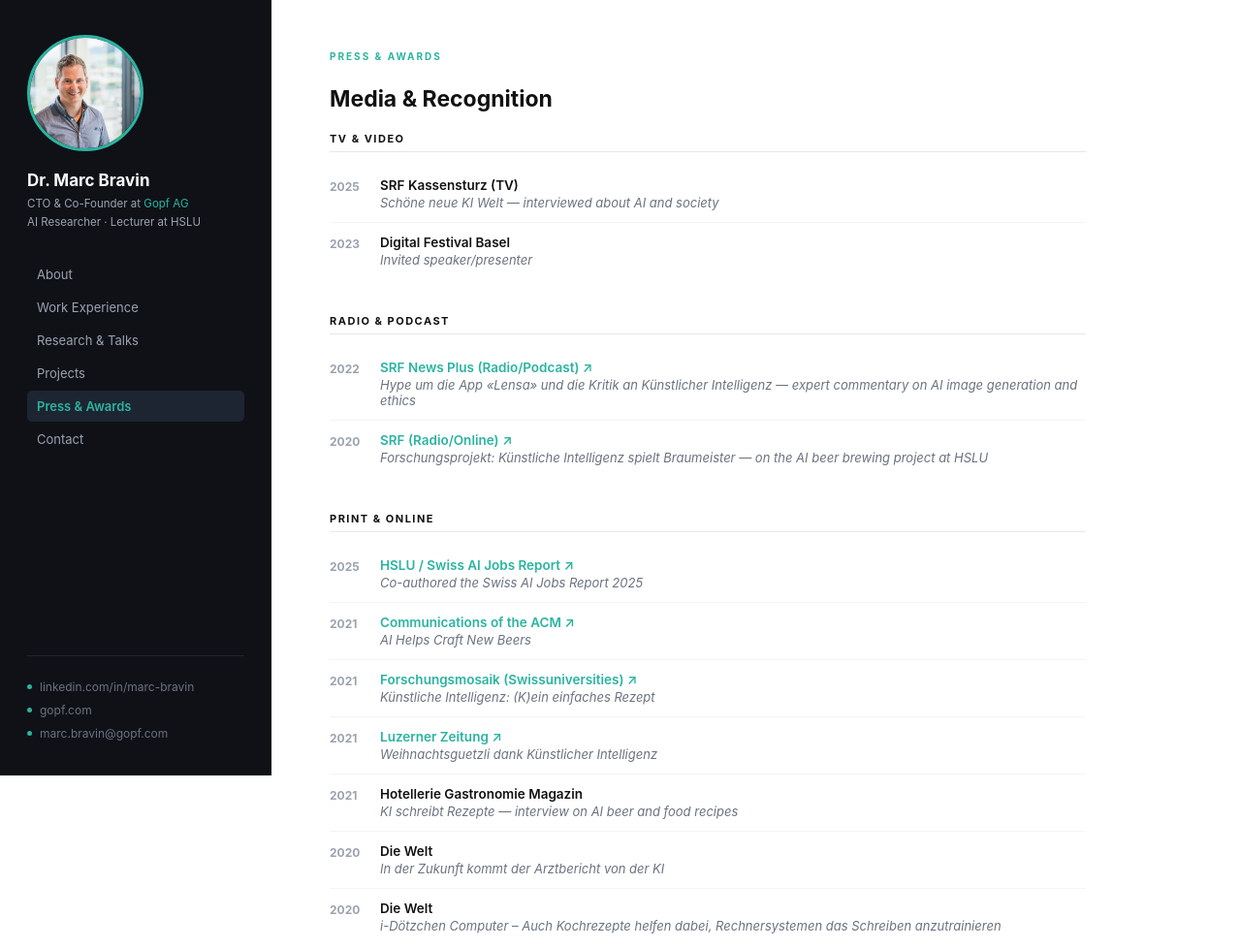
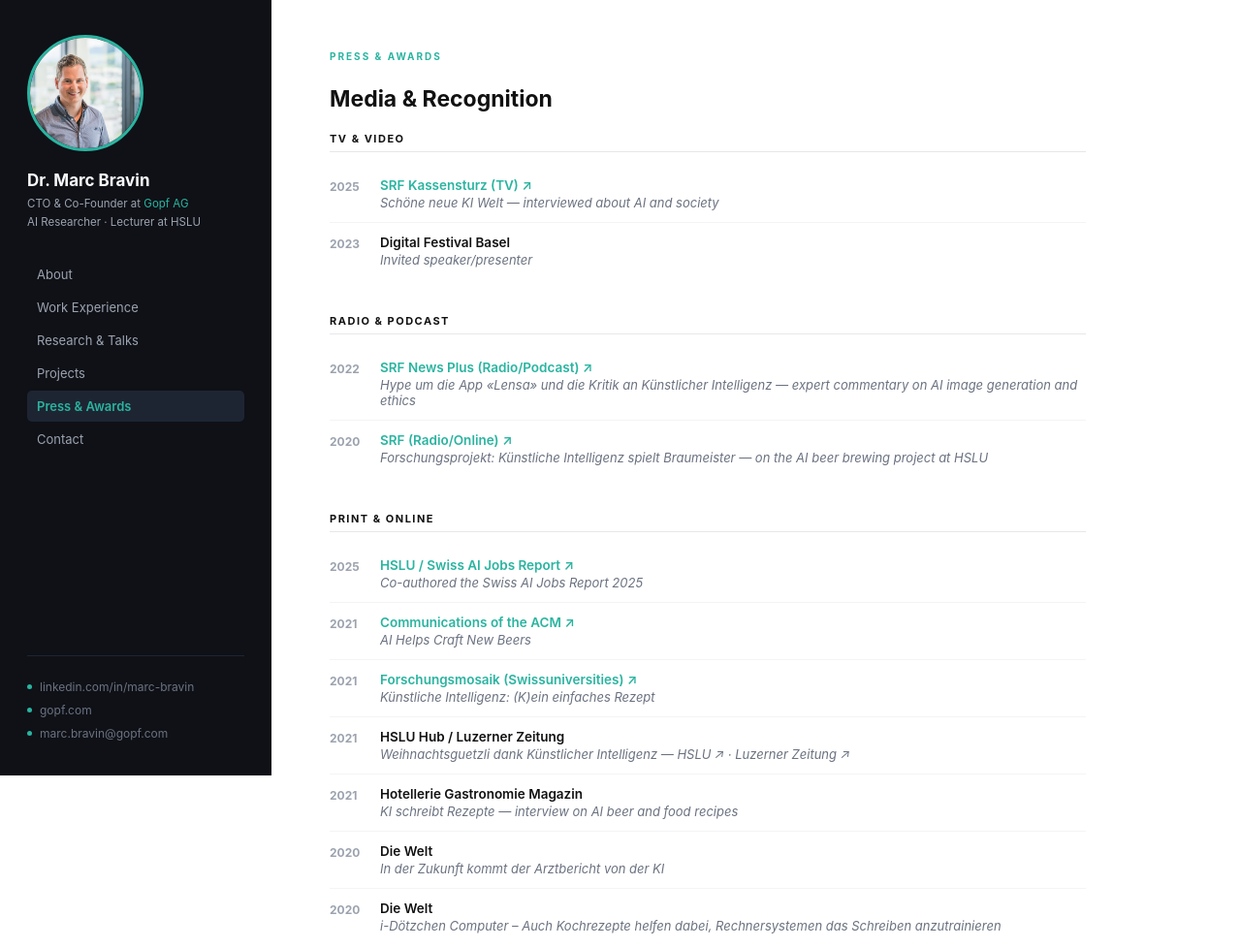
Before and after one commit to bravma/website, a plain HTML site: page press.html in a window 1280 px wide. Shown: the top 978 px of the page at 97% size. Drawn offline with Linux system fonts and the light colour scheme.

Commit message:
feat: add remaining article links (Kassensturz, HSLU Guetzli)

```diff
--- a/press.html
+++ b/press.html
@@ -42,7 +42,7 @@
     <div class="press-item">
       <div class="press-year">2025</div>
       <div>
-        <div class="press-outlet">SRF Kassensturz (TV)</div>
+        <div class="press-outlet"><a href="https://medien.srf.ch/-/-kassensturz-schone-neue-ki-welt-hohere-preise-und-weniger-jobs-" target="_blank">SRF Kassensturz (TV) ↗</a></div>
         <div class="press-topic">Schöne neue KI Welt — interviewed about AI and society</div>
       </div>
     </div>
@@ -101,8 +101,11 @@
     <div class="press-item">
       <div class="press-year">2021</div>
       <div>
-        <div class="press-outlet"><a href="https://www.luzernerzeitung.ch/zentralschweiz/luzern/advent-erklaert-weihnachtsguetzli-dank-kuenstlicher-intelligenz-ein-projekt-der-hochschule-luzern-machts-moeglich-ld.2222868" target="_blank">Luzerner Zeitung ↗</a></div>
-        <div class="press-topic">Weihnachtsguetzli dank Künstlicher Intelligenz</div>
+        <div class="press-outlet">HSLU Hub / Luzerner Zeitung</div>
+        <div class="press-topic">Weihnachtsguetzli dank Künstlicher Intelligenz —
+          <a href="https://hub.hslu.ch/informatik/kunstliche-intelligenz-kreiert-weihnachtsguetzli/" target="_blank">HSLU ↗</a> ·
+          <a href="https://www.luzernerzeitung.ch/zentralschweiz/luzern/advent-erklaert-weihnachtsguetzli-dank-kuenstlicher-intelligenz-ein-projekt-der-hochschule-luzern-machts-moeglich-ld.2222868" target="_blank">Luzerner Zeitung ↗</a>
+        </div>
       </div>
     </div>
     <div class="press-item">
```
Also changed, not shown: projects.html (+1 -0 lines).
